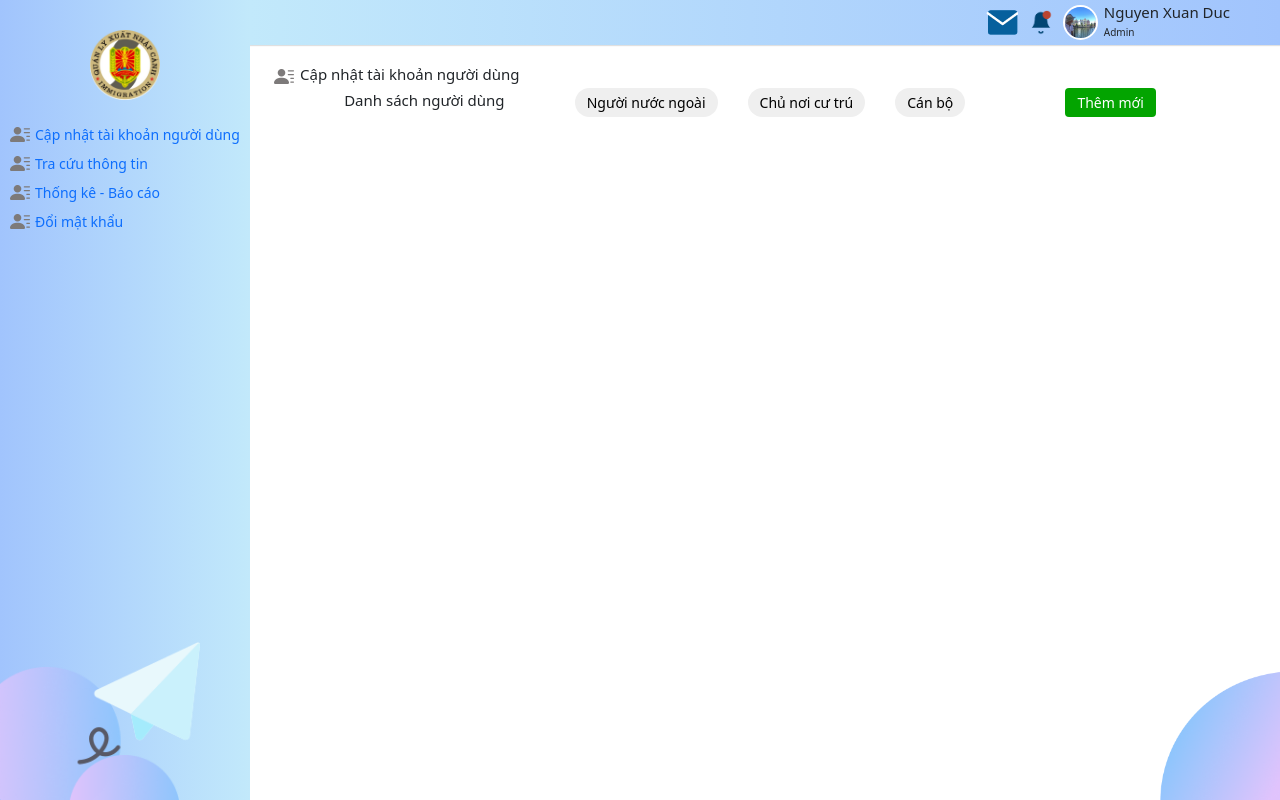
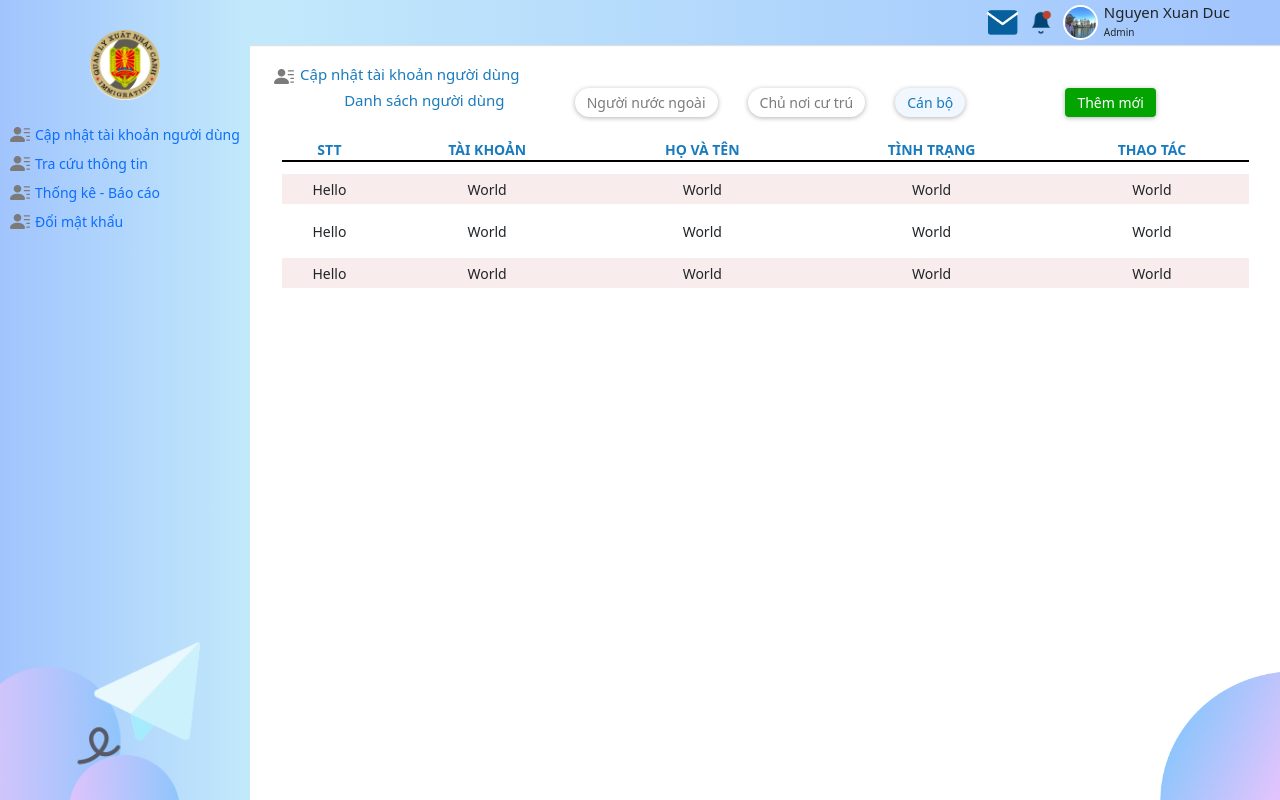
Before and after one commit to DucNguyen-02/DAPM1, a React (Create React App) app: page /account in a window 1280 px wide. Built offline with nearby package versions, Linux system fonts and the light colour scheme.

Commit message:
finish user table

```diff
--- a/package.json
+++ b/package.json
@@ -15,6 +15,7 @@
     "react-hook-form": "^7.31.3",
     "react-router-dom": "^6.3.0",
     "react-scripts": "5.0.1",
+    "react-table": "^7.8.0",
     "sass": "^1.52.1",
     "web-vitals": "^2.1.4",
     "yup": "^0.32.11"
--- /dev/null
+++ b/src/Components/InfoTable/InfoTable.js
@@ -0,0 +1,84 @@
+import React from 'react'
+import styles from './InfoTable.module.scss'
+import classNames from 'classnames/bind'
+import { useTable } from 'react-table/dist/react-table.development'
+
+const cx = classNames.bind(styles)
+
+const InfoTable = ({ columns, data }) => {
+    const { getTableProps, getTableBodyProps, headerGroups, rows, prepareRow } =
+        useTable({ columns, data })
+
+    return (
+        <div className={cx('wrapper')}>
+            <div className={cx('container')}>
+                <table {...getTableProps()} className={cx('table')}>
+                    <thead
+                        className={cx(
+                            'table-head',
+                            'text-uppercase',
+                            ' text-center',
+                            'font-bold'
+                        )}
+                    >
+                        {headerGroups.map((headerGroup, index) => (
+                            <tr
+                                {...headerGroup.getHeaderGroupProps()}
+                                key={index}
+                            >
+                                {headerGroup.headers.map((column) => (
+                                    <th
+                                        {...column.getHeaderProps()}
+                                        key={column.id}
+                                    >
+                                        {column.render('Header')}
+                                    </th>
+                                ))}
+                            </tr>
+                        ))}
+                    </thead>
+                    <tbody
+                        {...getTableBodyProps()}
+                        className={cx('table-body')}
+                    >
+                        {rows.map((row) => {
+                            prepareRow(row)
+                            return (
+                                <tr
+                                    {...row.getRowProps()}
+                                    key={row.id}
+                                    className="table-row"
+                                >
+                                    {row.cells.map((cell) => {
+                                        return (
+                                            <td
+                                                {...cell.getCellProps()}
+                                                key={cell.column.id}
+                                                className="table-data text-center p-0"
+                                            >
+                                                <div
+                                                    className={cx(
+                                                        'table-data-container',
+                                                        ' d-flex',
+                                                        ' align-items-center',
+                                                        ' justify-content-center',
+                                                        ' w-100',
+                                                        ' h-100'
+                                                    )}
+                                                >
+                                                    {cell.render('Cell')}
+                                                </div>
+                                            </td>
+                                        )
+                                    })}
+                                </tr>
+                            )
+                        })}
+                    </tbody>
+                </table>
+            </div>
+        </div>
+    )
+}
+
+export default InfoTable
--- /dev/null
+++ b/src/Components/InfoTable/InfoTable.module.scss
@@ -0,0 +1,27 @@
+.table {
+    margin-top: 10px;
+    width: 100%;
+    border-spacing: 0px 12px;
+    border-collapse: separate;
+
+    &-head {
+        color: #197bbd;
+        font-size: 14px;
+        & th {
+            border-bottom: 2px solid black;
+        }
+    }
+
+    &-data-container {
+        font-size: 14px;
+    }
+
+    &-body {
+        & tr {
+            height: 30px;
+        }
+        & tr:nth-child(2n + 1) {
+            background-color: #f8ecec;
+        }
+    }
+}
--- a/src/Components/RegisterModal/RegisterModal.js
+++ b/src/Components/RegisterModal/RegisterModal.js
@@ -1,4 +1,4 @@
-import React from 'react'
+import React, { useMemo } from 'react'
 import Modal from '../Modal/Modal'
 import classNames from 'classnames/bind'
 import styles from './RegisterModal.module.scss'
@@ -41,6 +41,7 @@ const RegisterModal = ({ toggleModal }) => {
     const onSubmit = (data) => {
         console.log(data)
     }
+
     return (
         <Modal>
             <div className={cx('wrapper')}>
--- a/src/pages/UpdateAccUser/UpdateAccUser.module.scss
+++ b/src/pages/UpdateAccUser/UpdateAccUser.module.scss
@@ -4,6 +4,7 @@
 .header {
     display: flex;
     align-items: center;
+    color: #197bbd;
     & img {
         width: 20px;
         margin-right: 6px;
@@ -25,6 +26,15 @@
         outline: none;
         padding: 4px 12px;
         font-size: 14px;
+        box-shadow: 0px 1px 5px rgba(0, 0, 0, 0.3);
+        font-weight: 500;
+        color: #7d7a7a;
+        background-color: #fff;
+
+        &.active {
+            color: #197bbd;
+            background-color: #f0f7ff;
+        }
     }
 
     &-addnew {
@@ -32,4 +42,8 @@
         color: #fff;
         border-radius: 4px;
     }
+
+    &-title {
+        color: #197bbd;
+    }
 }
--- a/src/pages/UpdateAccUser/index.js
+++ b/src/pages/UpdateAccUser/index.js
@@ -1,14 +1,68 @@
-import React, { useState } from 'react'
+import React, { useMemo, useState } from 'react'
 import classNames from 'classnames/bind'
 import styles from './UpdateAccUser.module.scss'
 import { PERSON } from '../../assets/images'
 import RegisterModal from '../../Components/RegisterModal/RegisterModal'
 import useToggle from '../../hooks/useTogge'
+import InfoTable from '../../Components/InfoTable/InfoTable'
 
 const cx = classNames.bind(styles)
 
 const UpdateAccUser = () => {
     const [isToggleModal, setIsToggleModal] = useState(false)
+
+    const data = useMemo(
+        () => [
+            {
+                col1: 'Hello',
+                col2: 'World',
+                col3: 'World',
+                col4: 'World',
+                col5: 'World',
+            },
+            {
+                col1: 'Hello',
+                col2: 'World',
+                col3: 'World',
+                col4: 'World',
+                col5: 'World',
+            },
+            {
+                col1: 'Hello',
+                col2: 'World',
+                col3: 'World',
+                col4: 'World',
+                col5: 'World',
+            },
+        ],
+        []
+    )
+
+    const columns = React.useMemo(
+        () => [
+            {
+                Header: 'STT',
+                accessor: 'col1', // accessor is the "key" in the data
+            },
+            {
+                Header: 'Tài khoản',
+                accessor: 'col2',
+            },
+            {
+                Header: 'Họ và tên',
+                accessor: 'col3',
+            },
+            {
+                Header: 'Tình trạng',
+                accessor: 'col4',
+            },
+            {
+                Header: 'Thao tác',
+                accessor: 'col5',
+            },
+        ],
+        []
+    )
 
     const handleToggleModal = () => {
         setIsToggleModal(true)
@@ -29,7 +83,9 @@ const UpdateAccUser = () => {
                     <button className={cx('select-btn', 'select-button')}>
                         Chủ nơi cư trú
                     </button>
-                    <button className={cx('select-btn', 'select-button')}>
+                    <button
+                        className={cx('select-btn', 'active', 'select-button')}
+                    >
                         Cán bộ
                     </button>
                 </div>
@@ -40,6 +96,9 @@ const UpdateAccUser = () => {
                     Thêm mới
                 </button>
             </div>
+            <div className={cx('content')}>
+                <InfoTable columns={columns} data={data} />
+            </div>
             {isToggleModal && <RegisterModal toggleModal={setIsToggleModal} />}
         </div>
     )
```
Also changed, not shown: 1 other file (tests, documents, lock files or other folders).
